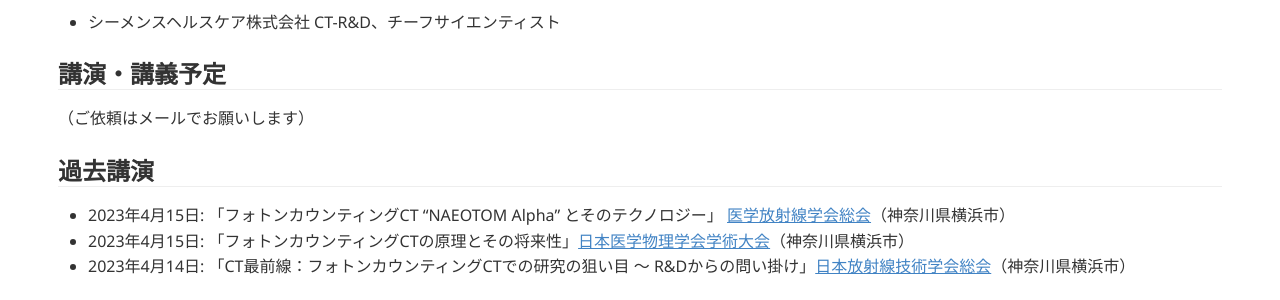
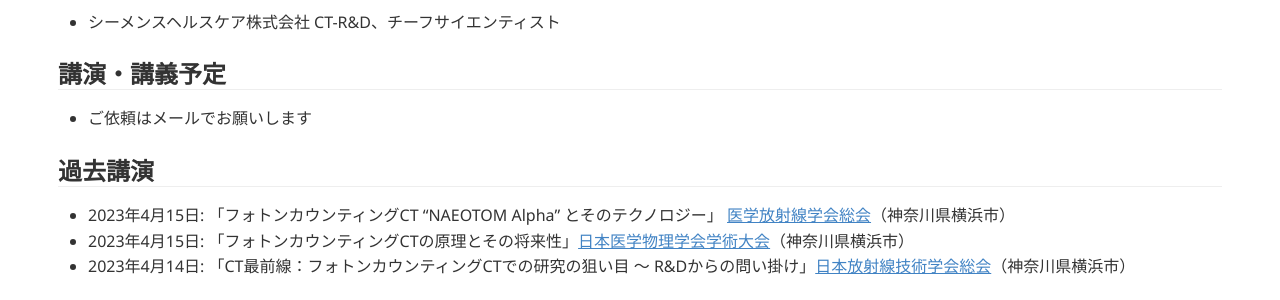
Before and after one commit to tnitoh/tnitoh.github.io, a Jekyll site: the page built from index_jp.md, in a window 1280 px wide. Shown: the part 315-615 px from the top of the page. Built offline with Jekyll 4.4.1, drawn with Linux system fonts in a browser that asks for light colours; Markdown is read by kramdown in place of the engine named in the settings.

Commit message:
'upadted'

```diff
--- a/index_jp.md
+++ b/index_jp.md
@@ -16,7 +16,7 @@
 
 ## 講演・講義予定
 
-（ご依頼はメールでお願いします）
+- ご依頼はメールでお願いします
 
 ## 過去講演
 
```
